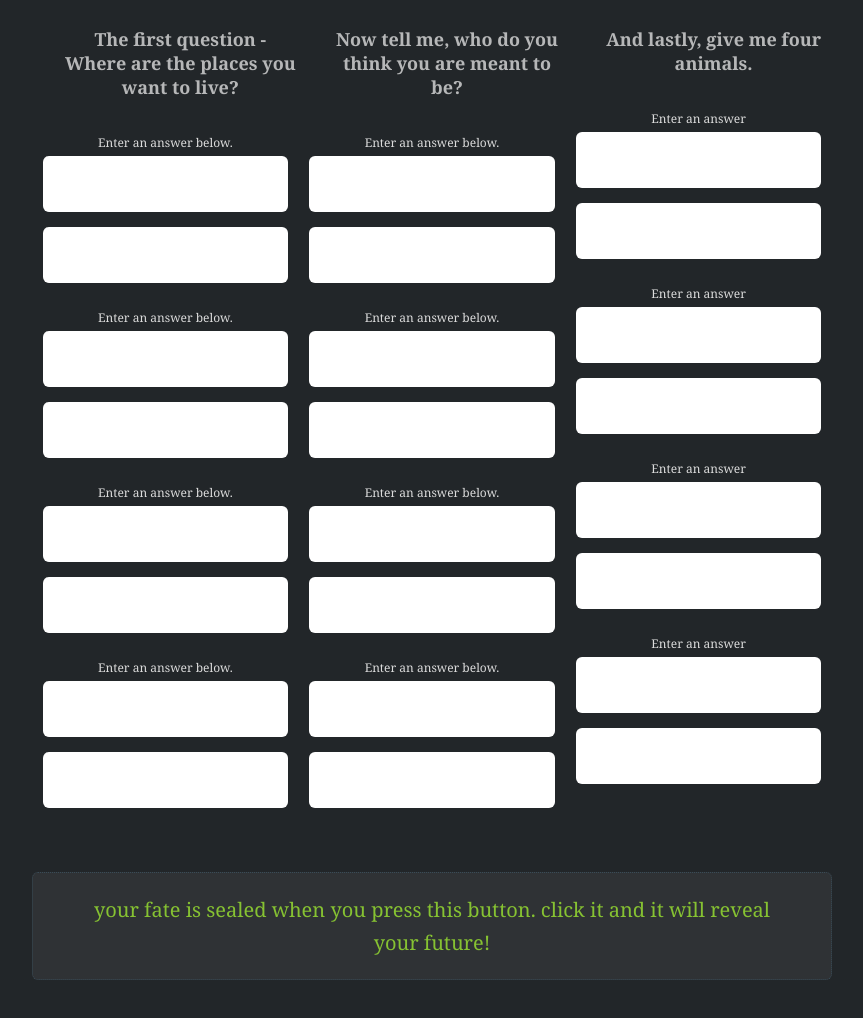
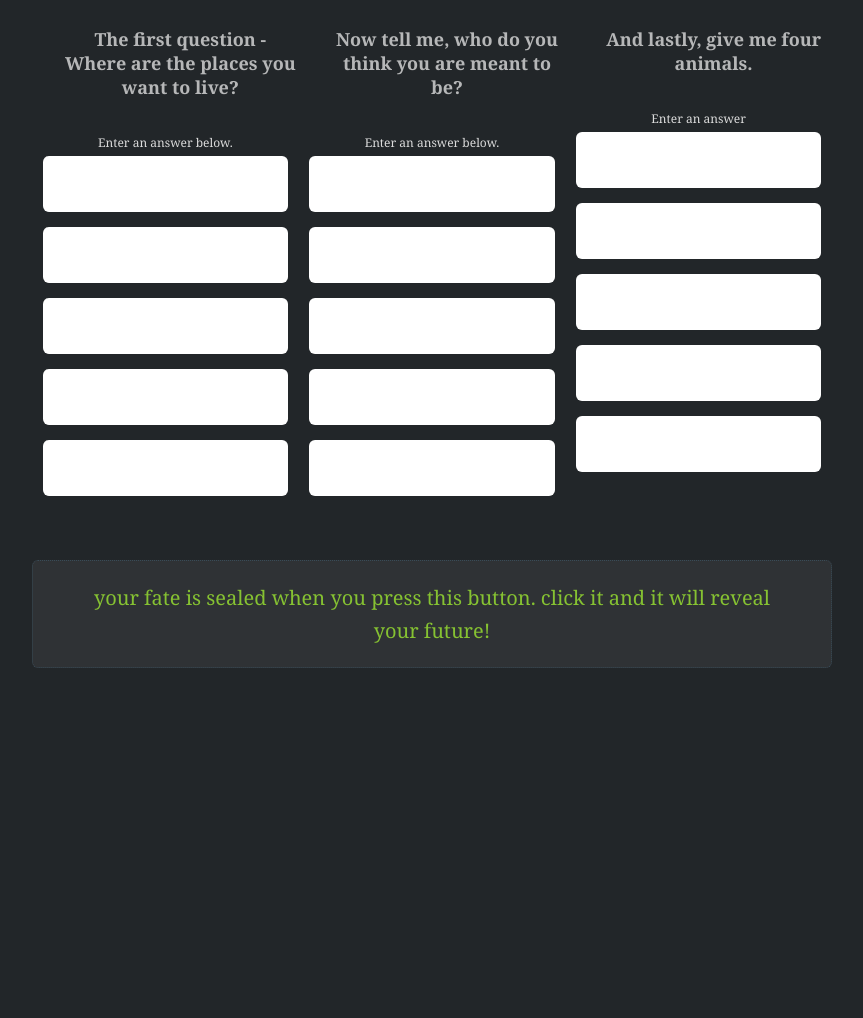
Before and after one commit to autumntroynlc/MASH-Game, a plain HTML site: page index.html in a window 1280 px wide. Shown: the part 837-1855 px from the top of the page, without its empty margins (208-1071 px from the left). After the commit the page ends 1605 px from the top, so only its background shows below. Drawn offline with Linux system fonts and the light colour scheme.

Commit message:
fixing code

```diff
--- a/index.html
+++ b/index.html
@@ -25,33 +25,24 @@
           <h4 class="highlight">The first question - Where are the places you want to live?</h4>
           <label for="formAnswer1">Enter an answer below.</label><input name="answer_1[]" id="formAnswer1">
           <input name="answer_1[]" type="text">
-          <label for="formAnswer1">Enter an answer below.</label><input name="answer_1[]" id="formAnswer1">
           <input name="answer_1[]" type="text">
-          <label for="formAnswer1">Enter an answer below.</label><input name="answer_1[]" id="formAnswer1">
           <input name="answer_1[]" type="text">
-          <label for="formAnswer1">Enter an answer below.</label><input name="answer_1[]" id="formAnswer1">
           <input name="answer_1[]" type="text">
         </div>
         <div class="choice-bucket">
           <h4 class="highlight">Now tell me, who do you think you are meant to be? </h4>
           <label for="formAnswer2">Enter an answer below.</label><input name="answer_2[]" id="formAnswer2">
           <input name="answer_2[]" type="text">
-          <label for="formAnswer2">Enter an answer below.</label><input name="answer_2[]" id="formAnswer2">
           <input name="answer_2[]" type="text">
-          <label for="formAnswer2">Enter an answer below.</label><input name="answer_2[]" id="formAnswer2">
           <input name="answer_2[]" type="text">
-          <label for="formAnswer2">Enter an answer below.</label><input name="answer_2[]" id="formAnswer2">
           <input name="answer_2[]" type="text">
         </div>
         <div class="choice-bucket">
           <h4 class="highlight">And lastly, give me four animals.</h4>
           <label for="formAnswer3">Enter an answer </label><input name="answer_3[]" id="formAnswer3">
           <input name="answer_3[]" type="text">
-          <label for="formAnswer3">Enter an answer </label><input name="answer_3[]" id="formAnswer3">
           <input name="answer_3[]" type="text">
-          <label for="formAnswer3">Enter an answer </label><input name="answer_3[]" id="formAnswer3">
           <input name="answer_3[]" type="text">
-          <label for="formAnswer3">Enter an answer </label><input name="answer_3[]" id="formAnswer3">
           <input name="answer_3[]" type="text">
         </div>
       </div>
```
